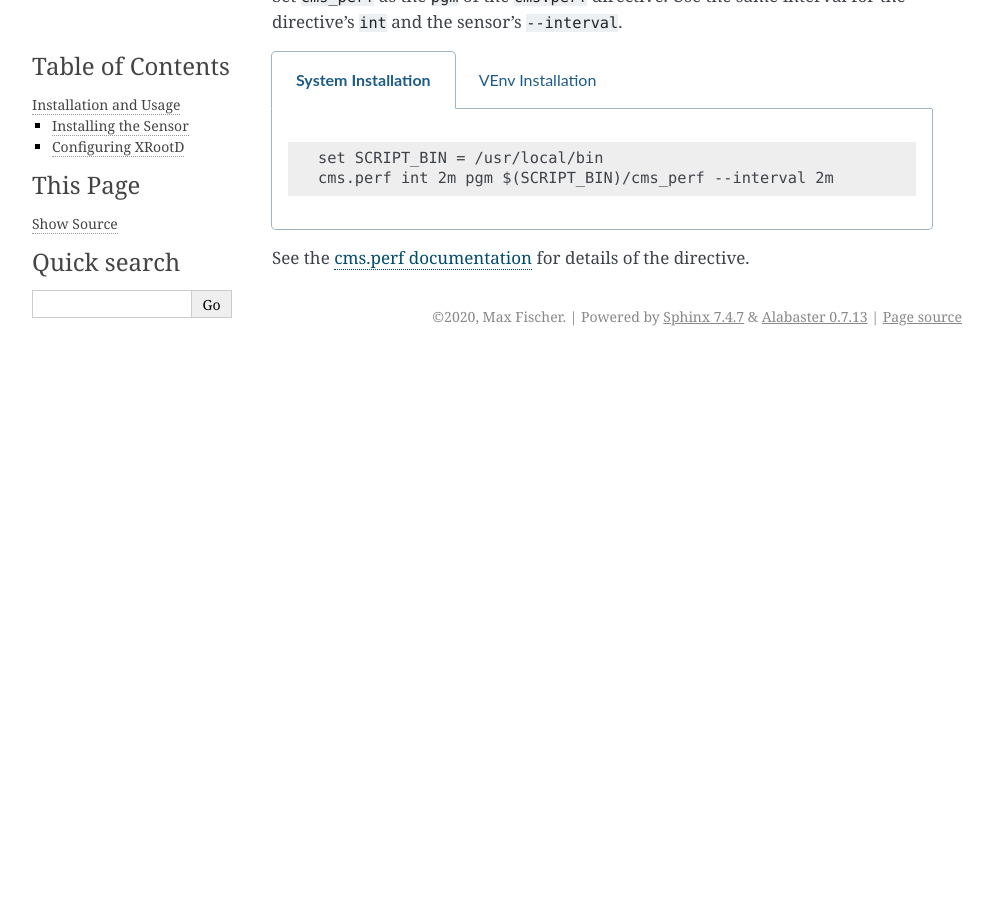
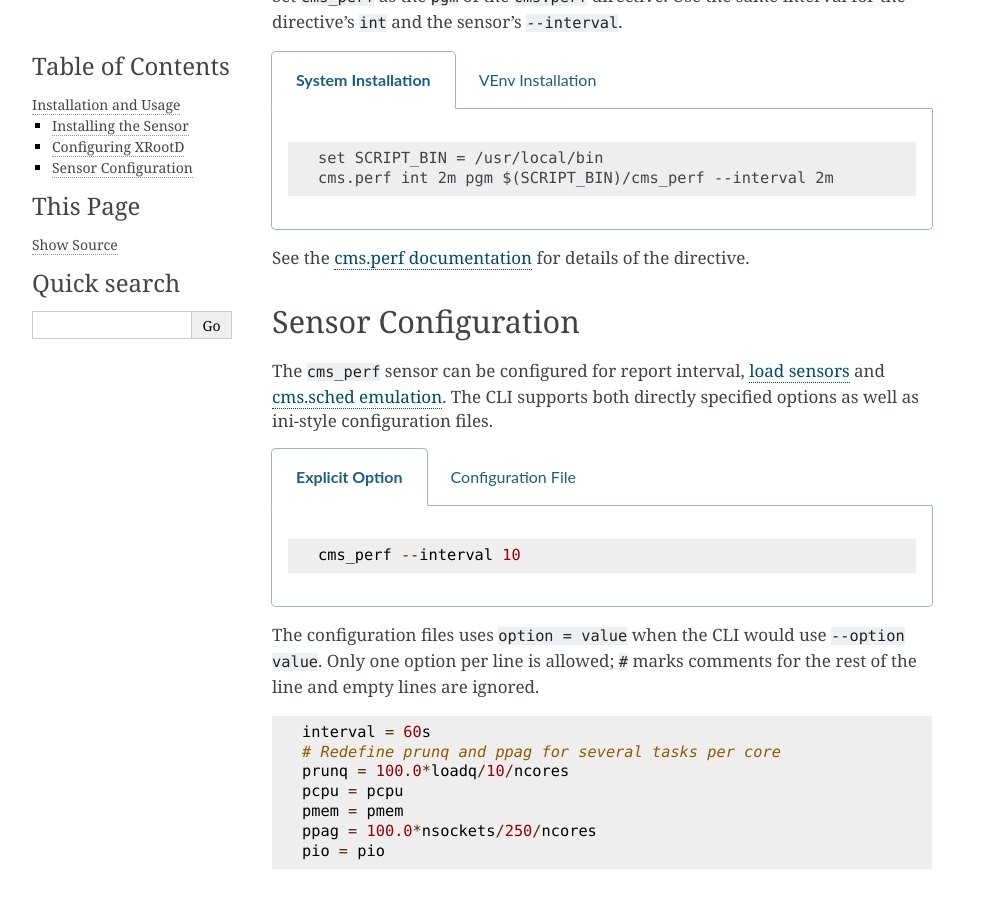
Before and after one commit to maxfischer2781/cms_perf, a Sphinx documentation site: the page built from docs/source/setup.rst, in a window 1280 px wide and 900 px high, scrolled down 996 px. Shown: the whole window, without its empty margins (148-1140 px from the left). Built offline with Sphinx 7.4.7, drawn with Linux system fonts in a browser that asks for light colours; formulas are drawn with MathJax 3; before the commit the page ends 1352 px from its top, so only the background shows below that.

Commit message:
docs – configuration files

```diff
--- a/docs/source/setup.rst
+++ b/docs/source/setup.rst
@@ -77,6 +77,43 @@ Use the same interval for the directive's ``int`` and the sensor's ``--interval`
 
 See the `cms.perf documentation`_ for details of the directive.
 
+Sensor Configuration
+====================
+
+The ``cms_perf`` sensor can be configured for report interval,
+:doc:`load sensors <./setup>` and :doc:`cms.sched emulation <./sched>`.
+The CLI supports both directly specified options as well as
+ini-style configuration files.
+
+.. tabs::
+
+    .. group-tab:: Explicit Option
+
+        .. code::
+
+            cms_perf --interval 10
+
+    .. group-tab:: Configuration File
+
+        .. code::
+
+            cms_perf @/etc/cms_perf.ini
+
+The configuration files uses ``option = value``
+when the CLI would use ``--option value``.
+Only one option per line is allowed;
+``#`` marks comments for the rest of the line and empty lines are ignored.
+
+.. code::
+
+    interval = 60s
+    # Redefine prunq and ppag for several tasks per core
+    prunq = 100.0*loadq/10/ncores
+    pcpu = pcpu
+    pmem = pmem
+    ppag = 100.0*nsockets/250/ncores
+    pio = pio
+
 .. _virtual environment: https://docs.python.org/3/library/venv.html
 .. _psutil documentation: https://psutil.readthedocs.io/
 .. _cms.perf documentation: https://xrootd.slac.stanford.edu/doc/dev410/cms_config.htm#_Toc8247264
```
